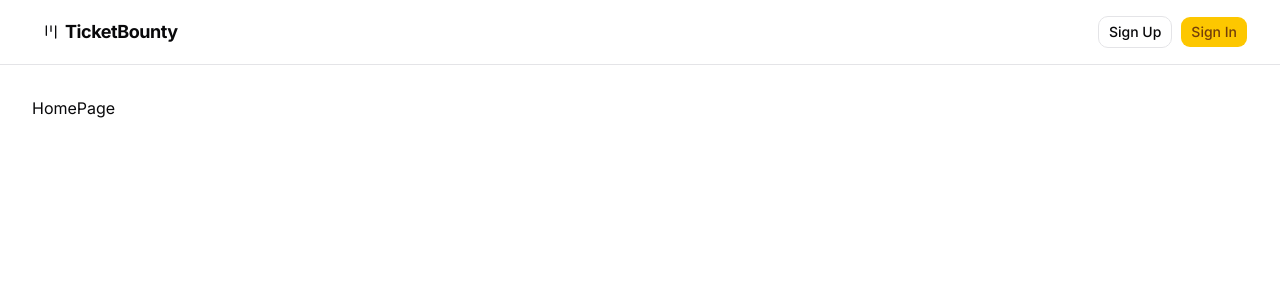
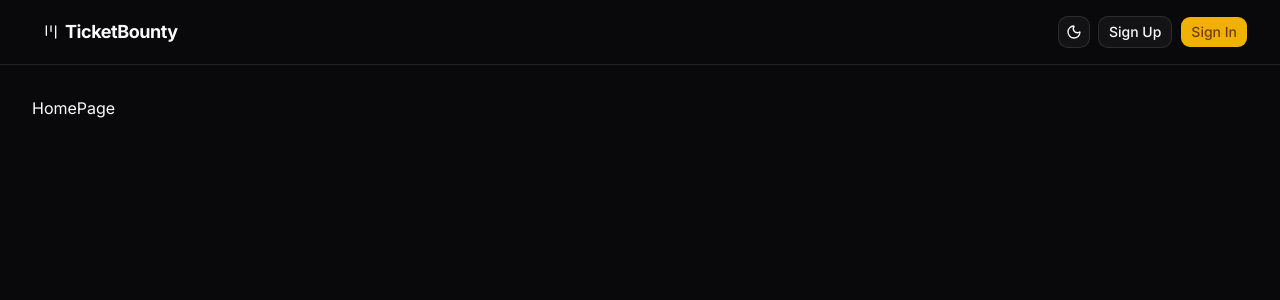
Before and after one commit to mfgcorpusjr/ticket-bounty, a Next.js app: page / in a window 1280 px wide. Shown: the top 300 px of the page. Built offline with nearby package versions, Linux system fonts and the light colour scheme.

Commit message:
Theme switcher

```diff
--- a/package.json
+++ b/package.json
@@ -14,6 +14,7 @@
     "cn": "^0.4.0",
     "lucide-react": "^1.57.0",
     "next": "16.4.2",
+    "next-themes": "^0.4.6",
     "radix-ui": "^1.8.1",
     "react": "19.3.0",
     "react-dom": "19.3.0",
--- a/src/app/layout.tsx
+++ b/src/app/layout.tsx
@@ -2,6 +2,7 @@ import type { Metadata } from "next";
 import { Inter } from "next/font/google";
 import "@/app/globals.css";
 
+import ThemeProvider from "@/features/theme/providers/ThemeProvider";
 import NavBar from "@/components/NavBar";
 import Container from "@/components/Container";
 
@@ -16,11 +17,17 @@ export const metadata: Metadata = {
 
 export default function RootLayout({ children }: LayoutProps<"/">) {
   return (
-    <html lang="en" className={`${inter.className} h-full antialiased`}>
+    <html
+      lang="en"
+      suppressHydrationWarning
+      className={`${inter.className} h-full antialiased`}
+    >
       <body>
-        <NavBar />
+        <ThemeProvider>
+          <NavBar />
 
-        <Container className="py-24">{children}</Container>
+          <Container className="py-24">{children}</Container>
+        </ThemeProvider>
       </body>
     </html>
   );
--- a/src/components/NavBar.tsx
+++ b/src/components/NavBar.tsx
@@ -3,6 +3,7 @@ import { KanbanIcon } from "lucide-react";
 
 import { Button } from "@/components/ui/button";
 import Container from "@/components/Container";
+import ThemeSwitcher from "@/features/theme/components/ThemeSwitcher";
 
 export default function NavBar() {
   return (
@@ -17,6 +18,8 @@ export default function NavBar() {
         </Button>
 
         <div className="flex items-center gap-2">
+          <ThemeSwitcher />
+
           <Button asChild variant="outline">
             <Link href="/sign-up">Sign Up</Link>
           </Button>
--- /dev/null
+++ b/src/features/theme/components/ThemeSwitcher.tsx
@@ -0,0 +1,22 @@
+"use client";
+
+import { useTheme } from "next-themes";
+import { MoonIcon, SunIcon } from "lucide-react";
+
+import { Button } from "@/components/ui/button";
+
+export default function ThemeSwitcher() {
+  const { theme, setTheme } = useTheme();
+
+  const handleToggleTheme = () => setTheme(theme === "dark" ? "light" : "dark");
+
+  return (
+    <Button variant="outline" size="icon" onClick={handleToggleTheme}>
+      <MoonIcon className="absolute h-[1.2rem] w-[1.2rem] scale-0 rotate-90 transition-all dark:scale-100 dark:rotate-0" />
+
+      <SunIcon className="h-[1.2rem] w-[1.2rem] scale-100 rotate-0 transition-all dark:scale-0 dark:-rotate-90" />
+
+      <span className="sr-only">Toggle theme</span>
+    </Button>
+  );
+}
--- /dev/null
+++ b/src/features/theme/providers/ThemeProvider.tsx
@@ -0,0 +1,21 @@
+"use client";
+
+import * as React from "react";
+import { ThemeProvider as NextThemesProvider } from "next-themes";
+
+type Props = {
+  children: React.ReactNode;
+};
+
+export default function ThemeProvider({ children }: Props) {
+  return (
+    <NextThemesProvider
+      attribute="class"
+      defaultTheme="dark"
+      enableSystem
+      disableTransitionOnChange
+    >
+      {children}
+    </NextThemesProvider>
+  );
+}
```
Also changed, not shown: 1 other file (tests, documents, lock files or other folders).
